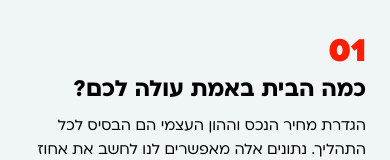
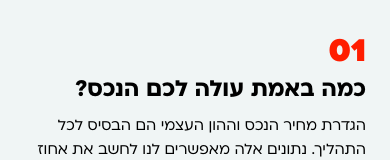
Before and after one commit to micmicmi/bestieprime_stacked-cards, a plain HTML site: page index.html in a window 390 px wide. Shown: the part 2679-2839 px from the top of the page. Drawn offline with nearby package versions, Linux system fonts and the light colour scheme.

Commit message:
Update headline text and remove explicit height from mobile gallery section

```diff
--- a/index.html
+++ b/index.html
@@ -793,16 +793,14 @@
         }
 
         .mobile-gallery-section {
-            padding: 20px 0 20px;
+
             background: #F0F5F5;
             position: sticky;
             top: 70px;
-            /* Header height offset */
-            height: calc(100vh - 70px);
-            min-height: calc(100vh - 70px);
             overflow: hidden;
             display: flex;
             flex-direction: column;
+            padding-bottom: 30px;
         }
 
         @media (max-width: 768px) {
@@ -1793,7 +1791,7 @@
         <div class="mobile-gallery-section mobile-only">
             <div class="mobile-header-text">
                 <div class="step-number" id="m-step-num">01</div>
-                <h2 class="step-headline" id="m-step-head">כמה הבית באמת עולה לכם?</h2>
+                <h2 class="step-headline" id="m-step-head">כמה באמת עולה לכם הנכס?</h2>
                 <p class="step-body" id="m-step-body">
                     הגדרת מחיר הנכס וההון העצמי הם הבסיס לכל התהליך. נתונים אלה מאפשרים לנו לחשב את אחוז המימון המדויק.
                 </p>
@@ -2097,7 +2095,7 @@
         const mobileStepsData = [
             {
                 num: "01",
-                head: "כמה הבית באמת עולה לכם?",
+                head: "כמה באמת עולה לכם הנכס?",
                 body: "הגדרת מחיר הנכס וההון העצמי הם הבסיס לכל התהליך. נתונים אלה מאפשרים לנו לחשב את אחוז המימון המדויק ולהבטיח שהמשכנתא שלכם עומדת בתקנות בנק ישראל ומותאמת ליכולות שלכם."
             },
             {
```
Also changed, not shown: stacked cards.html (+1 -1 lines).
